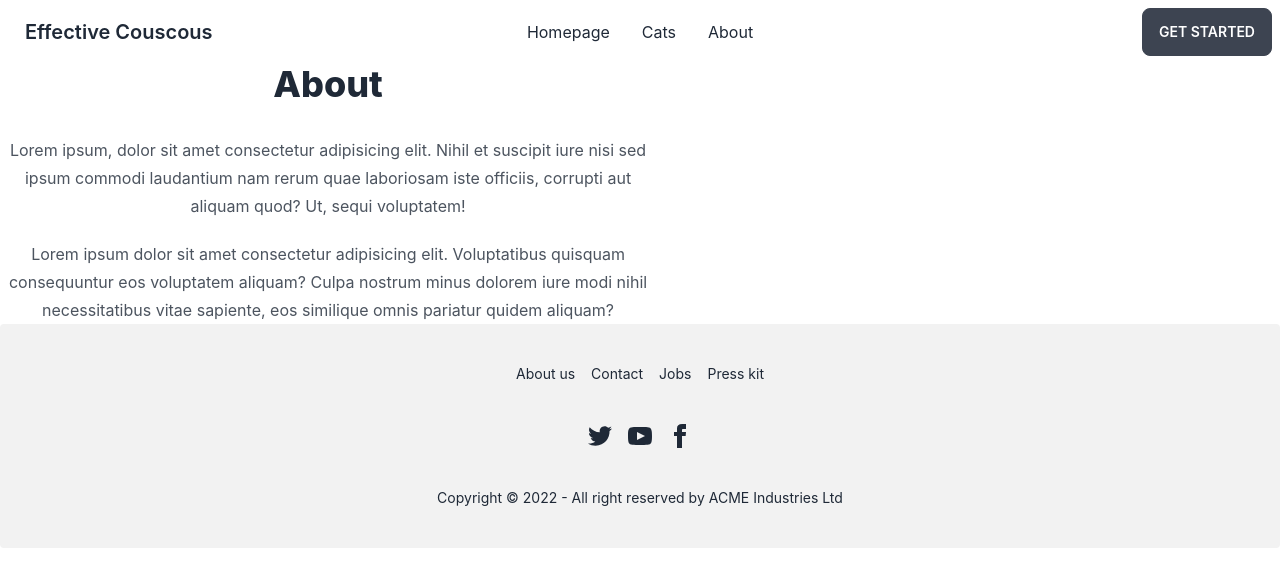
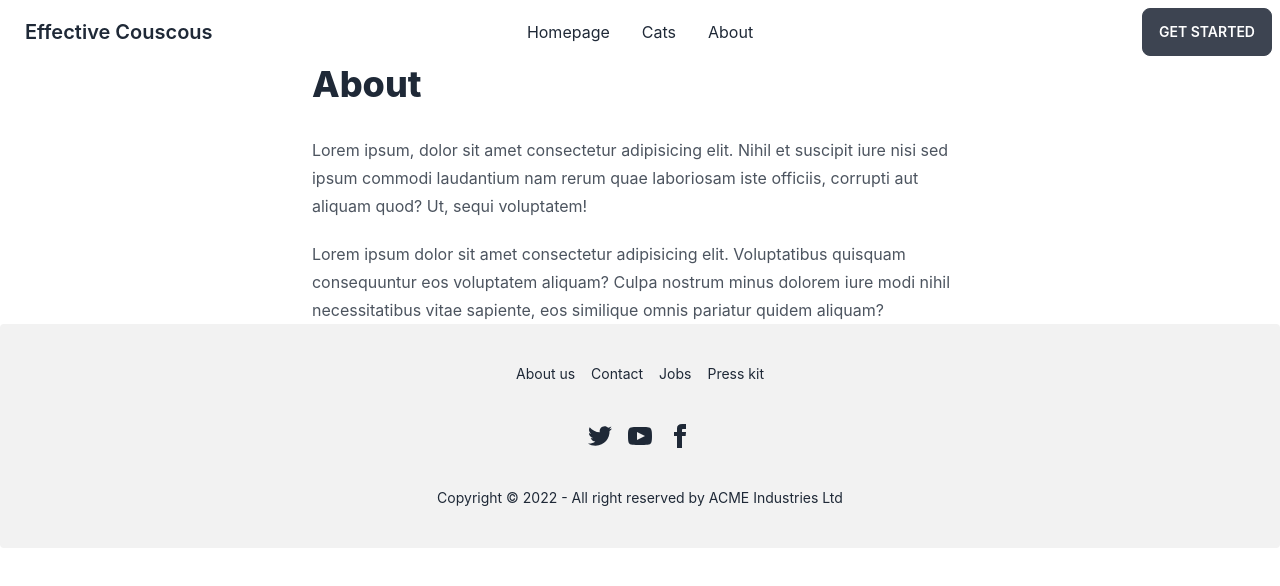
Before and after one commit to madiajijah11/effective-couscous, a Next.js app: page /about in a window 1280 px wide. Shown: the top 586 px of the page. Built offline with nearby package versions, Linux system fonts and the light colour scheme.

Commit message:
done typography

```diff
--- a/pages/about.tsx
+++ b/pages/about.tsx
@@ -8,18 +8,21 @@ const About: NextPage = () => {
 			<Head>
 				<title>About</title>
 			</Head>
-			<div className="prose text-center">
-				<h1>About</h1>
-				<p>
-					Lorem ipsum, dolor sit amet consectetur adipisicing elit. Nihil et suscipit iure
-					nisi sed ipsum commodi laudantium nam rerum quae laboriosam iste officiis,
-					corrupti aut aliquam quod? Ut, sequi voluptatem!
-				</p>
-				<p>
-					Lorem ipsum dolor sit amet consectetur adipisicing elit. Voluptatibus quisquam
-					consequuntur eos voluptatem aliquam? Culpa nostrum minus dolorem iure modi nihil
-					necessitatibus vitae sapiente, eos similique omnis pariatur quidem aliquam?
-				</p>
+			<div className="flex justify-center">
+				<div className="prose">
+					<h1>About</h1>
+					<p>
+						Lorem ipsum, dolor sit amet consectetur adipisicing elit. Nihil et suscipit
+						iure nisi sed ipsum commodi laudantium nam rerum quae laboriosam iste
+						officiis, corrupti aut aliquam quod? Ut, sequi voluptatem!
+					</p>
+					<p>
+						Lorem ipsum dolor sit amet consectetur adipisicing elit. Voluptatibus
+						quisquam consequuntur eos voluptatem aliquam? Culpa nostrum minus dolorem
+						iure modi nihil necessitatibus vitae sapiente, eos similique omnis pariatur
+						quidem aliquam?
+					</p>
+				</div>
 			</div>
 		</>
 	);
--- a/pages/cats/index.tsx
+++ b/pages/cats/index.tsx
@@ -19,8 +19,10 @@ const Cats: NextPage = ({ cats }: any) => {
 			<Head>
 				<title>Cats List</title>
 			</Head>
-			<div>
-				<h1 className="text-center">All Cats</h1>
+			<div className="flex justify-center">
+				<div className="prose">
+					<h1 className="text-center">All Cats</h1>
+				</div>
 			</div>
 			<hr />
 			<div>
--- a/pages/index.tsx
+++ b/pages/index.tsx
@@ -8,24 +8,28 @@ const Home: NextPage = () => {
 				<title>Homepage</title>
 				<meta name="keywords" content="cats" />
 			</Head>
-			<div>
+			<div className="flex justify-center">
+				<div className="prose">
 					<h1>Homepage</h1>
 					<p>
 						Lorem ipsum dolor sit amet consectetur, adipisicing elit. Unde sed vero
 						molestias voluptas, consectetur nobis hic assumenda reprehenderit alias id,
-					necessitatibus earum! Ad, consequatur? Fugiat natus consectetur animi tenetur
-					deleniti!
+						necessitatibus earum! Ad, consequatur? Fugiat natus consectetur animi
+						tenetur deleniti!
 					</p>
 					<p>
 						Lorem ipsum dolor sit amet consectetur adipisicing elit. Fugiat repellendus
-					quibusdam vitae ducimus neque, illo recusandae voluptates sint debitis, aperiam
-					maxime corporis incidunt quas, cupiditate ipsum enim voluptatem dignissimos sed.
+						quibusdam vitae ducimus neque, illo recusandae voluptates sint debitis,
+						aperiam maxime corporis incidunt quas, cupiditate ipsum enim voluptatem
+						dignissimos sed.
 					</p>
 					<p>
 						Lorem ipsum dolor sit amet consectetur adipisicing elit. Vitae, est nisi.
 						Ducimus distinctio deserunt commodi soluta eligendi voluptatibus. Vel labore
-					officia itaque perspiciatis tempore perferendis vero, sint illo quidem cumque.
+						officia itaque perspiciatis tempore perferendis vero, sint illo quidem
+						cumque.
 					</p>
+				</div>
 			</div>
 		</>
 	);
```
Lines whose indentation alone changed are shown as unchanged.
